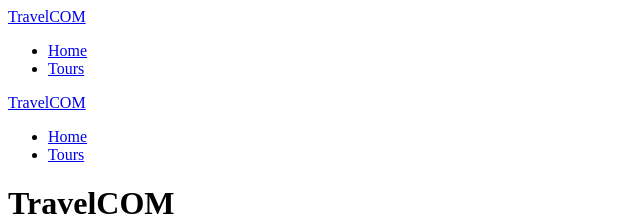
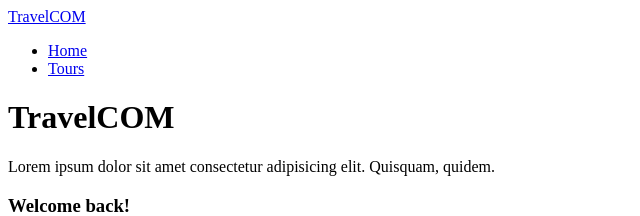
Before and after one commit to MeherajUlMahmmud/TravelCOM, a React (Create React App) app in the folder frontend/: page /signin in a window 1280 px wide. Shown: the top 216 px of the page, without its empty margins (0-640 px from the left). Built offline with nearby package versions, Linux system fonts and the light colour scheme; the HTML template or start-up script is replaced by a standard one.

Commit message:
Update SignIn.js

```diff
--- a/frontend/src/pages/Auth/SignIn.js
+++ b/frontend/src/pages/Auth/SignIn.js
@@ -1,7 +1,6 @@
 import axios from "axios";
 import React, { useState } from "react";
 import { Link } from "react-router-dom";
-import Navbar from "../../components/Navbar";
 
 function SignIn() {
   const emailRegex = RegExp(
@@ -15,7 +14,6 @@ function SignIn() {
 
   return (
     <div>
-      <Navbar user={false} />
       <div className="container mt-2">
         <div className="row">
           <div className="col-md-12">
```
